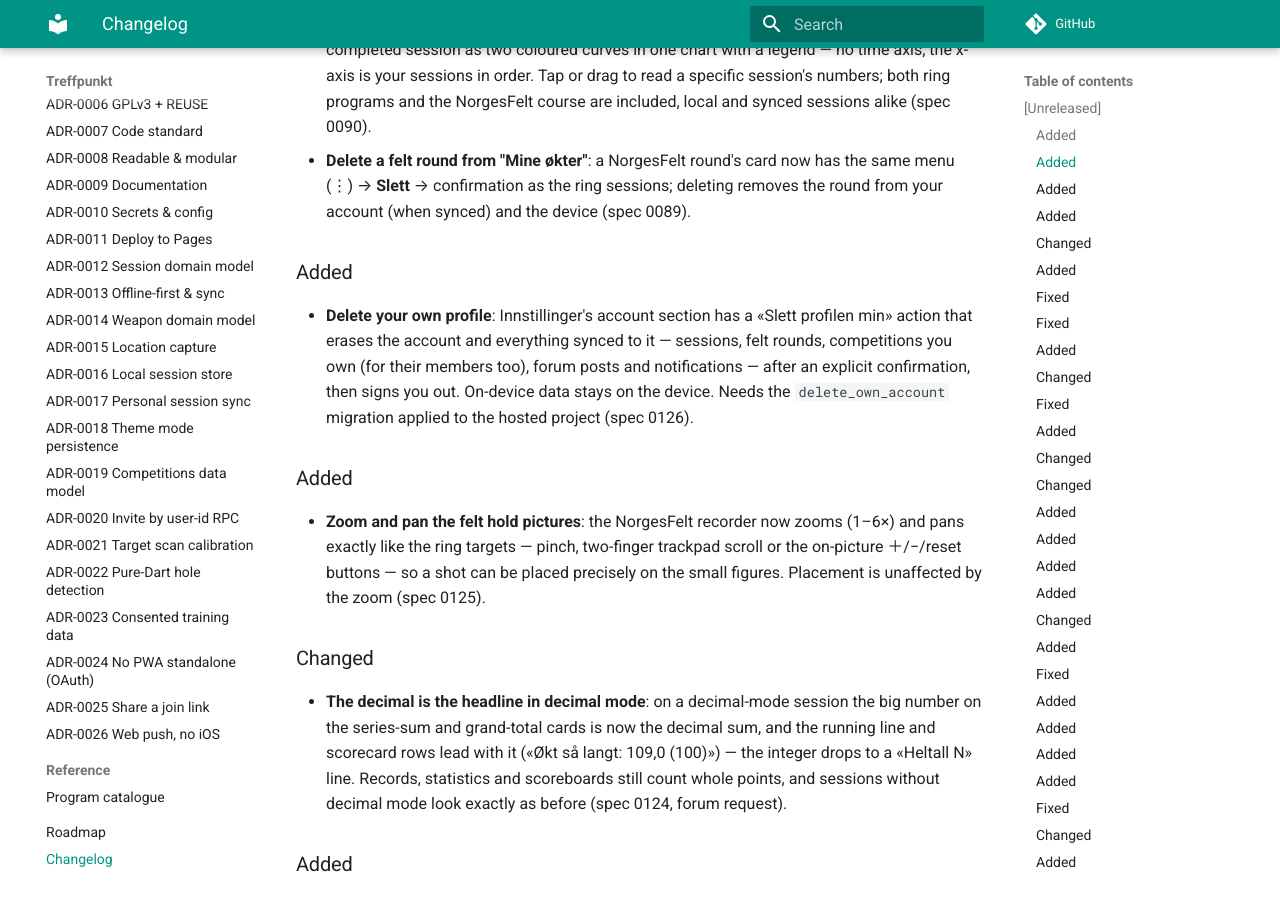
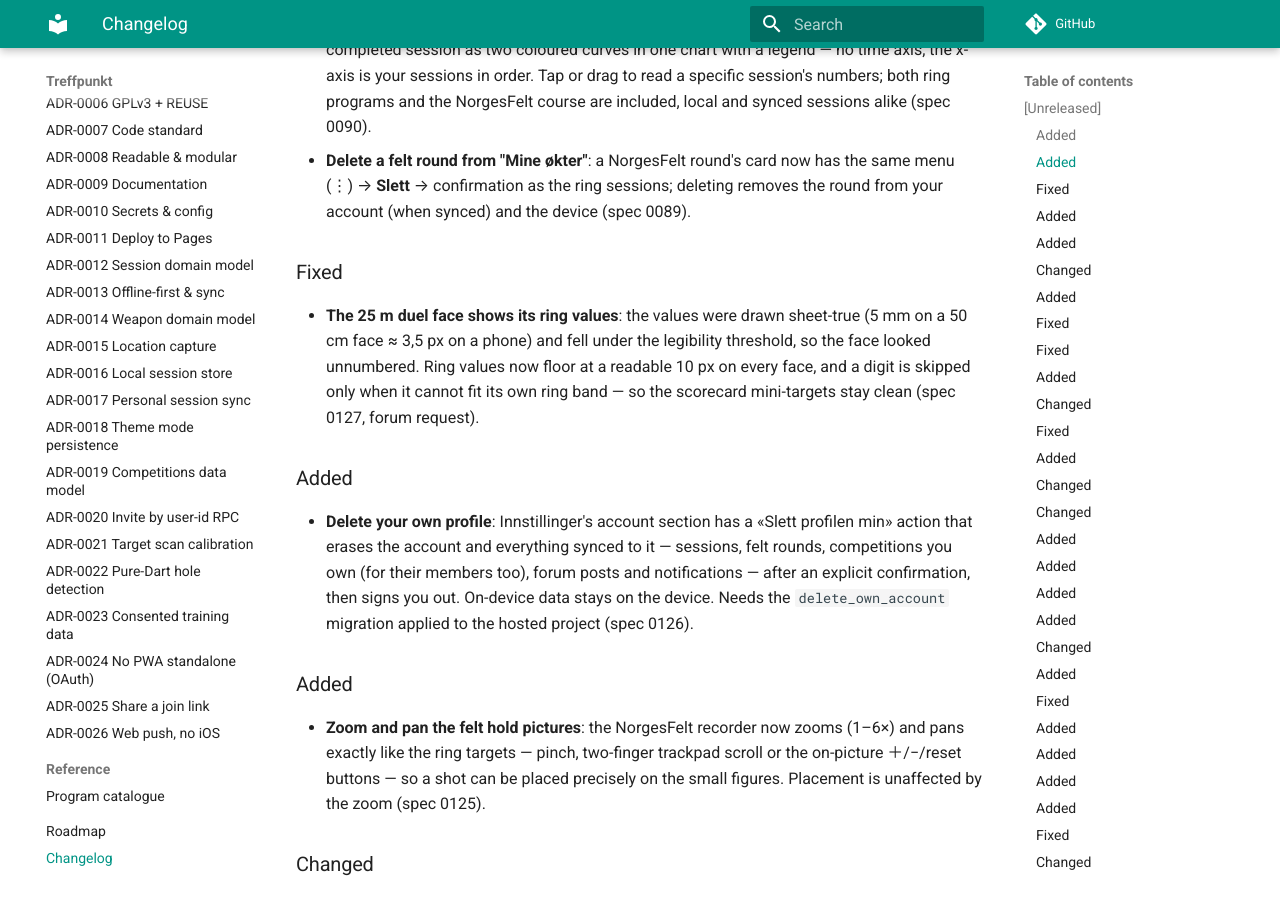
Before and after one commit to roykollensvendsen/treffpunkt, an MkDocs documentation site: the page built from docs/CHANGELOG.md, in a window 1280 px wide and 900 px high, scrolled down 1165 px. Built offline with MkDocs 1.6.1 and Material for MkDocs 9.7.7, drawn with Linux system fonts in a browser that asks for light colours; comment, search, counter and statistics services are not loaded.

Commit message:
fix(scoring): floor the ring values at a readable size on screen
The 25 m duel face looked unnumbered: its values were drawn
sheet-true, and 5 mm digits on a 50 cm face are ~3,5 px on a phone -
under the legibility threshold, so every one was skipped. A paper
sheet is read from metres away through a scope; a phone from 30 cm,
so sheet-true is the wrong unit on screen. Ring values now floor at
10 px on every face, and a digit is skipped only when it cannot fit
inside its own ring band - the geometric rule that keeps the
scorecard mini-targets clean.

- ringLabelFontPx: the pure floor/band-fit rule, unit-tested.
- Spec 0127; painter test: the duel face paints its values at the
  default size (it painted none before), the mini target still none.

Forum request: «Duellskiver» - «mangler verdier på ringene
vertikalt»; approach confirmed on the thread.

```diff
--- a/docs/CHANGELOG.md
+++ b/docs/CHANGELOG.md
@@ -50,6 +50,14 @@ All notable changes to this project are documented here. The format is based on
   the same menu (⋮) → **Slett** → confirmation as the ring sessions; deleting
   removes the round from your account (when synced) and the device (spec
   0089).
+
+### Fixed
+- **The 25 m duel face shows its ring values**: the values were drawn
+  sheet-true (5 mm on a 50 cm face ≈ 3,5 px on a phone) and fell under
+  the legibility threshold, so the face looked unnumbered. Ring values
+  now floor at a readable 10 px on every face, and a digit is skipped
+  only when it cannot fit its own ring band — so the scorecard
+  mini-targets stay clean (spec 0127, forum request).
 
 ### Added
 - **Delete your own profile**: Innstillinger's account section has a
--- a/mkdocs.yml
+++ b/mkdocs.yml
@@ -157,6 +157,7 @@ nav:
       - "0124 — Desimalen er hovedtallet": specs/0124-decimal-emphasis.md
       - "0125 — Zoom og panorering på felt-skivene": specs/0125-felt-zoom.md
       - "0126 — Slett din egen profil": specs/0126-delete-own-account.md
+      - "0127 — Lesbare ringtall på skjermen": specs/0127-readable-ring-labels.md
   - Decisions:
       - ADR-0001 Flutter: adr/0001-frontend-flutter.md
       - ADR-0002 Supabase: adr/0002-backend-supabase.md
```
Also changed, not shown: docs/specs/0127-readable-ring-labels.md (added, +44 -0 lines), 2 other files.
